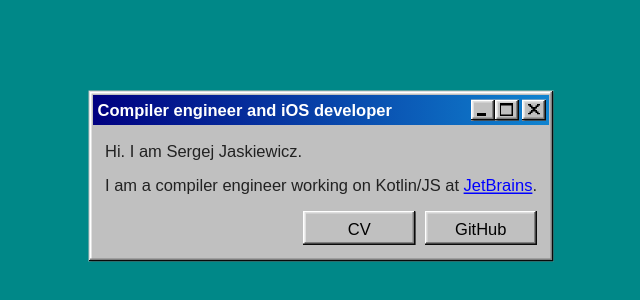
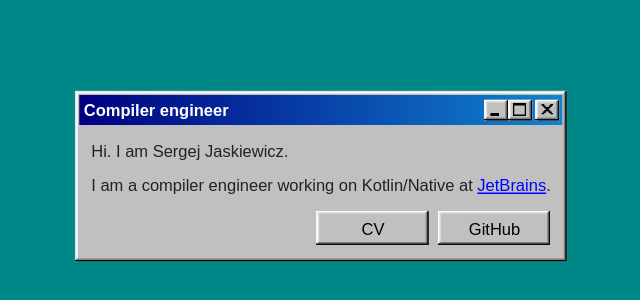
Before and after one commit to broadwaylamb/broadwaylamb.com, a plain HTML site: page index.html in a window 1280 px wide. Shown: the part 224-524 px from the top of the page, without its empty margins (319-959 px from the left). Drawn offline with Linux system fonts and the light colour scheme; a web font is replaced by a local one.

Commit message:
Kotlin/JS -> Kotlin/Native

```diff
--- a/index.html
+++ b/index.html
@@ -22,7 +22,7 @@
 <body style="background-color: #008888">
     <div id="main-window" class="window">
         <div class="title-bar">
-            <div class="title-bar-text">Compiler engineer and iOS developer</div>
+            <div class="title-bar-text">Compiler engineer</div>
             <div class="title-bar-controls">
                 <button aria-label="Minimize"></button>
                 <button aria-label="Maximize"></button>
@@ -31,7 +31,7 @@
         </div>
         <div class="window-body">
             <p>Hi. I am Sergej Jaskiewicz.</p>
-            <p>I am a compiler engineer working on Kotlin/JS at <a href="https://jetbrains.com">JetBrains</a>.</p>
+            <p>I am a compiler engineer working on Kotlin/Native at <a href="https://jetbrains.com">JetBrains</a>.</p>
             <section class="field-row" style="justify-content: flex-end">
                 <button onclick="location.href='CV.html';" type="button">CV</button>
                 <button onclick="window.open('https://github.com/broadwaylamb', '_blank');" type="button">GitHub</button>
```
